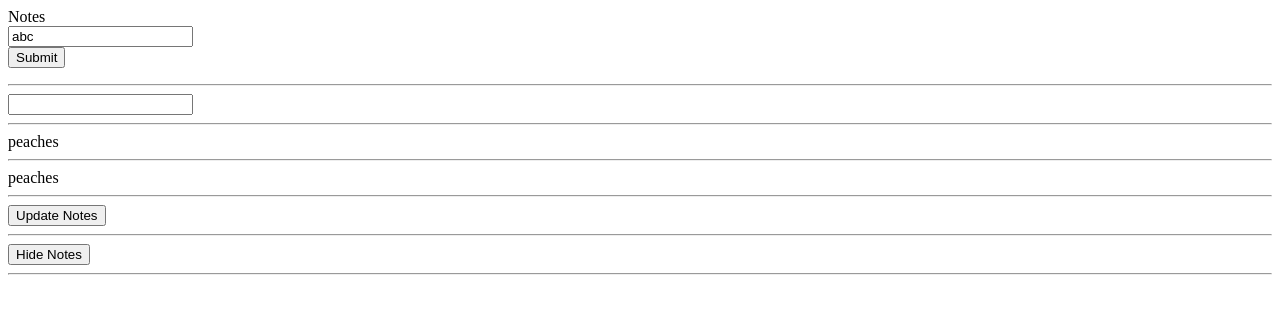
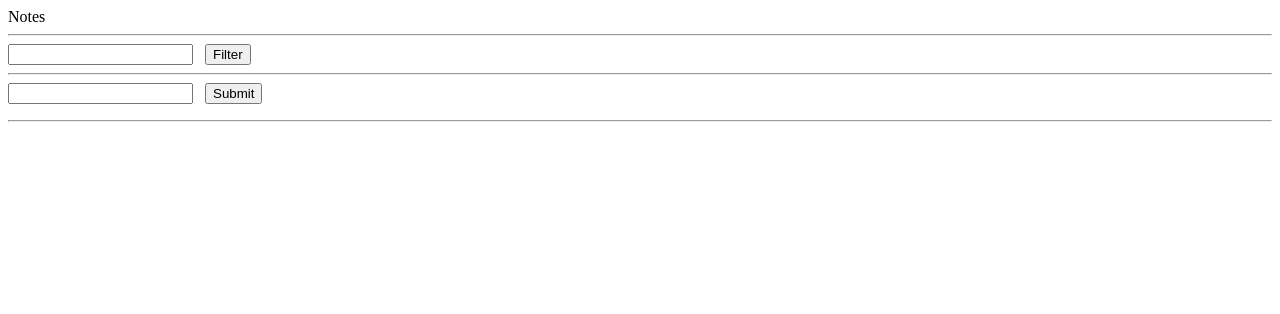
Before and after one commit to zrdavenport/Notes, a Flask app: page / in a window 1280 px wide. Shown: the top 314 px of the page. Run offline with Flask 2, Linux system fonts and the light colour scheme; data that the repository does not hold is empty.

Commit message:
Added everything for the week prior.

```diff
--- /dev/null
+++ b/db.json
@@ -0,0 +1 @@
+{"_default": {"1": {"type": "apple", "count": 7}, "2": {"type": "peach", "count": 3}, "3": {"type": "orange", "count": 12}, "4": {"type": "strawberry", "count": 14}}}
--- a/notes.json
+++ b/notes.json
@@ -1 +1 @@
-["hello there", "hello there", "is this working? ", "My new comment", "My new comment", "This is silly", "apples", "oranges", "watermelons", "peaches", "proof that page is being updated", "hello again", "absdfsdfc"]
+["hello there", "hello there", "is this working? ", "My new comment", "My new comment", "This is silly", "apples", "oranges", "watermelons", "peaches", "proof that page is being updated", "hello again", "absdfsdfc", "apples", "cantaloupe"]
--- /dev/null
+++ b/notes_api.py
@@ -0,0 +1,24 @@
+# note
+
+import os
+import json
+import re
+from tinydb import TinyDB, Query
+
+db = TinyDB("notes_tinydb.json")
+
+#get the list of notes
+def get_notes(search=None):
+    global db
+    query = Query()
+    if search:
+        the_notes = db.search(query.text.matches(".*"+search+".*", flags=re.IGNORECASE))
+    else:
+        the_notes = db.all()
+    the_notes = [n["text"] for n in the_notes]
+    return the_notes
+
+# add a note to the list of notes
+def add_note(note):
+    global db
+    db.insert({"text":note})
--- a/notes_app.py
+++ b/notes_app.py
@@ -5,33 +5,29 @@
 from flask import render_template
 from flask import request
 from flask import jsonify
+from flask import redirect
 
-import notes
+import notes_api
 
 app = Flask(__name__)
+
+_message=""
 
 @app.route('/')
 @app.route('/notes', methods=['GET'])
 def get_notes():
-    message=""
-    # my_notes = notes.get_notes()
-    # return render_template("notes.html", message=message, notes=my_notes)
-    return render_template("notes.html", message=message)
+    return render_template("notes.html", message=_message)
 
 @app.route('/notes', methods=['POST'])
 def post_notes():
-    message="Note = '" + request.form.get("note") + "'"
     note = request.form.get("note")
     if note != None and note != "":
-        notes.add_note(str(note))
-    # my_notes = notes.get_notes()
-    #return render_template("notes.html", message=message, notes=my_notes)
-    return render_template("notes.html", message=message)
+        notes_api.add_note(str(note))
+    return redirect("/notes")
 
-@app.route("/content/<filter>")
-def get_content(filter=None):
-    items = notes.get_notes()
-    items.append(filter)
-    items = [item for item in items if filter in item]
+@app.route("/content/")
+@app.route("/content/<search>")
+def get_content(search=None):
+    items = notes_api.get_notes(search)
     data = { "data": items }
     return jsonify(data)
--- /dev/null
+++ b/notes_tinydb.json
@@ -0,0 +1 @@
+{"_default": {"1": {"text": "hellothere"}, "2": {"text": "watermelon"}, "3": {"text": "bananas"}, "4": {"text": "aaa"}, "5": {"text": "aaa"}, "6": {"text": "pizza"}, "7": {"text": "aaa"}, "8": {"text": "zebra"}, "9": {"text": "zebra"}, "10": {"text": "zebra"}, "11": {"text": "possum"}, "12": {"text": "possum"}, "13": {"text": "possum"}, "14": {"text": "shark"}}}
--- a/templates/notes.html
+++ b/templates/notes.html
@@ -2,54 +2,31 @@
 <head>
     <script src="https://ajax.googleapis.com/ajax/libs/jquery/3.3.1/jquery.min.js"></script>
     <script>
+
+
+        function format_notes(data) {
+            function format_note(note_data) {
+                return "<tr><td>"+note_data+"</td><td>ABC</td></tr>";
+            }
+            notes_data = data["data"];
+            output = "<table>";
+            for (i in notes_data) {
+                output += format_note(notes_data[i]);
+            }
+            return output + "</table>";
+        }
+
         $(document).ready(function() {
 
-            // Notes controls
-            $("#hide_button").click(function() {
-                $("#content").hide();
-                $("#hide_button").hide();
-                $("#show_button").show();
-            });
-
-            $("#show_button").click(function(){
-                $("#content").show();
-                $("#show_button").hide();
-                $("#hide_button").show();
-            });
-            $("#show_button").hide();
-
-            // Update notes controls
-            $("#update_button").click(function() {
+            $("#filter_button").click(function() {
                 filter = $("#filter").val()
                 $.get("/content/" + filter, function(data) {
-                    data = data["data"]
-                    output = "";
-                    for (i in data) {
-                        output += data[i] + "<hr/>";
-                    }
-                    $("#content").html(output);
+                    $("#content").html(format_notes(data));
                 });
             });
 
-            $("#filter").keypress(function() {
-                filter = $("#filter").val()
-                $.get("/content/" + filter, function(data) {
-                    data = data["data"]
-                    output = "";
-                    for (i in data) {
-                        output += data[i] + "<hr/>";
-                    }
-                    $("#content").html(output);
-                });
-            });
-
-            $.get("/content/peaches", function(data) {
-                data = data["data"]
-                output = "";
-                for (i in data) {
-                    output += data[i] + "<hr/>";
-                }
-                $("#content").html(output);
+            $.get("/content/", function(data) {
+                $("#content").html(format_notes(data));
             });
         });
     </script>
@@ -60,19 +37,17 @@
     <hr/>
 {% endif %}
 Notes
+    <hr>
+    <input type="text" id="filter" name="filter" value=""/>
+    &nbsp;
+    <button id="filter_button">Filter</button>
+    <hr>
+    <div id="content"></div>
     <form method="post" action="/notes">
-        <input type="text" name="note" value="abc"/>
-        <br/>
+        <input type="text" name="note" value=""/>
+        &nbsp;
         <input type="submit" value="Submit"/>
     </form>
     <hr>
-    <input type="text" id="filter" name="filter" value=""/>
-    <hr>
-    <div id="content"></div>
-    <button id="update_button">Update Notes</button>
-    <hr>
-    <button id="hide_button">Hide Notes</button>
-    <button id="show_button">Show Notes</button>
-    <hr>
 </body>
 </HTML>
```
Also changed, not shown: test_notes_api.py (added, +13 -0 lines), 1 other file.
